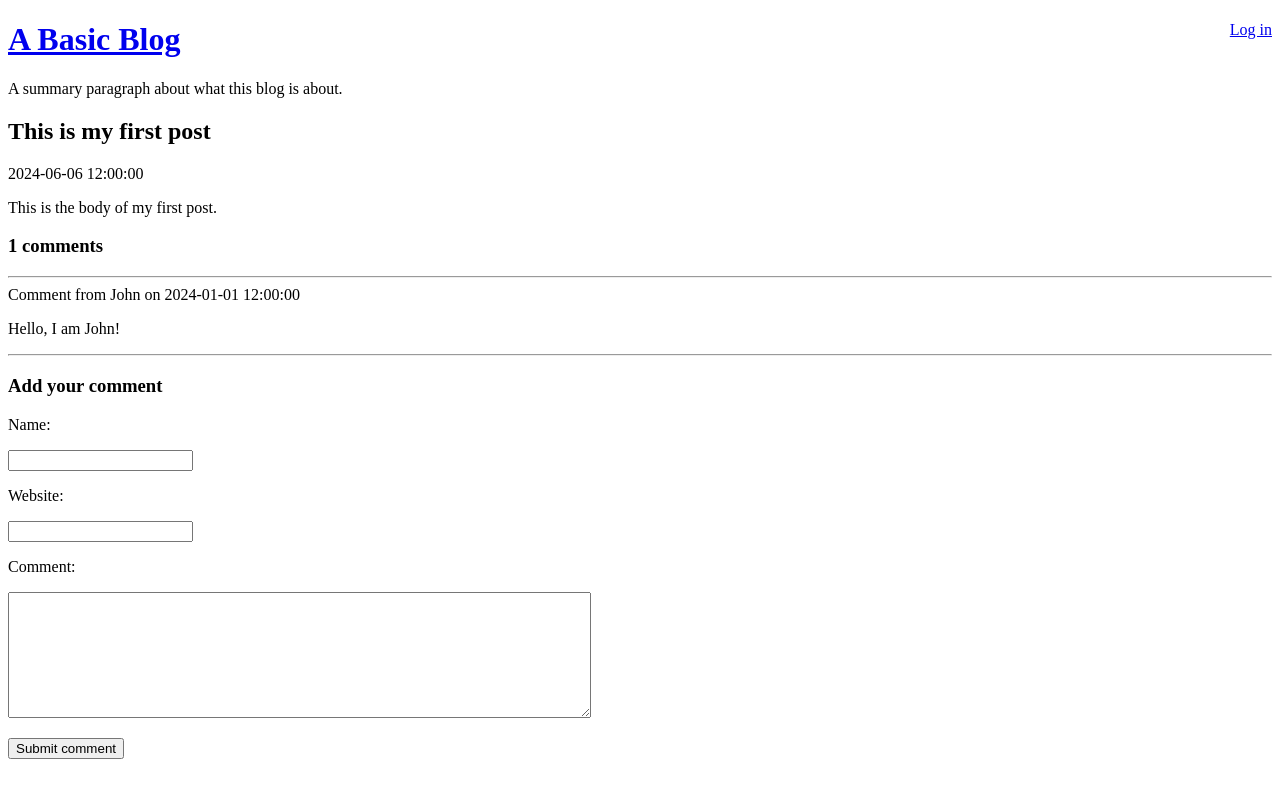
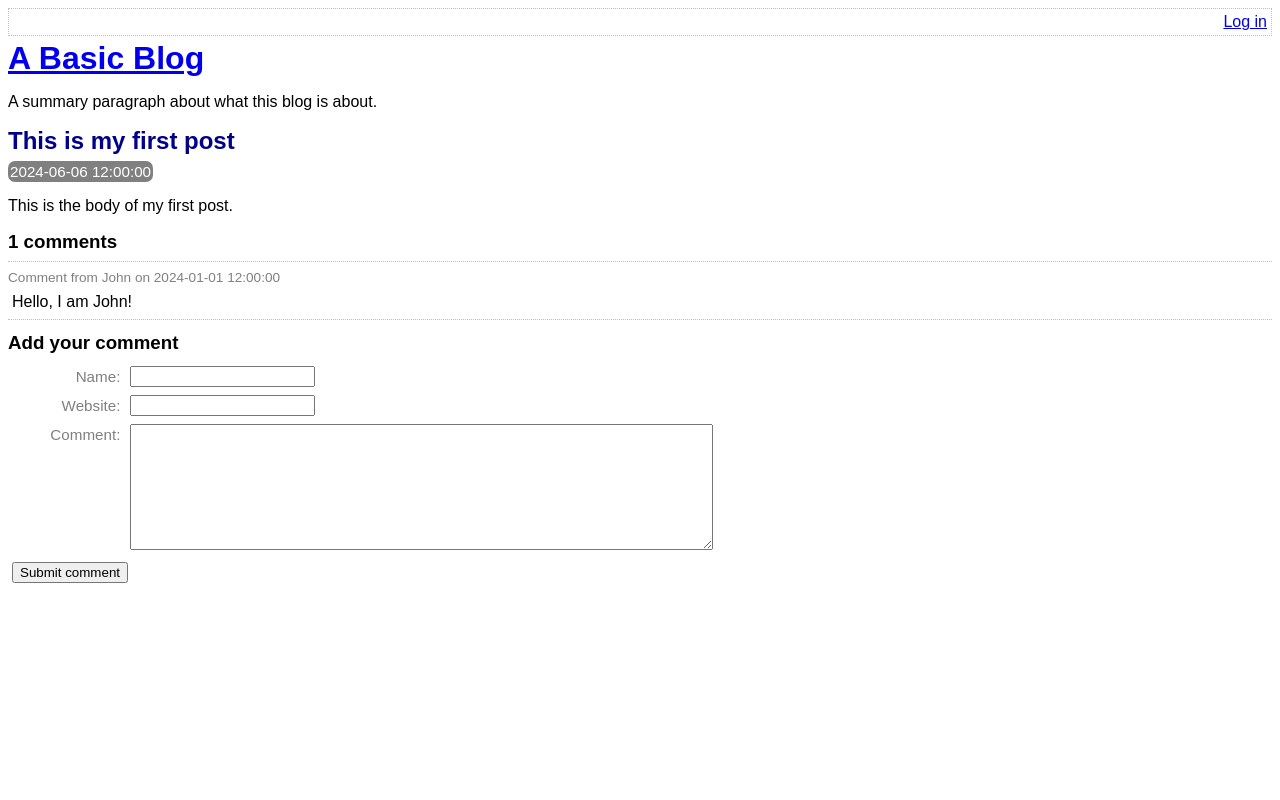
Before and after one commit to Linielt/php-blog, a PHP site: page /view-post.php?post_id=1 in a window 1280 px wide. Run offline with PHP 8.4, Linux system fonts and the light colour scheme; data comes from the database, SQL or seed files in the repository; both versions use the stored data as it was after the commit.

Commit message:
Moved all styling to stylesheet.css, added foreign keys and restricted access to certain uris

```diff
--- a/config.php
+++ b/config.php
@@ -4,7 +4,7 @@ return [
     "host" => "127.0.0.1",
     "port" => "3306",
     "username" => "root",
-    "pass" => "the_admin_01",
+    "pass" => "",
     "db" => "blog",
     "options" => [
         PDO::ATTR_ERRMODE            => PDO::ERRMODE_EXCEPTION,
--- a/lib/common.php
+++ b/lib/common.php
@@ -22,9 +22,8 @@ function htmlEscape($html)
     return htmlspecialchars($html, ENT_HTML5, "UTF-8");
 }
 
-function countCommentsForPost($postId)
+function countCommentsForPost(PDO $pdo, $postId)
 {
-    $pdo = getPDO();
     $sql = "
     SELECT COUNT(*) AS c
     FROM comment
@@ -37,9 +36,8 @@ function countCommentsForPost($postId)
     return (int) $stmt->fetchColumn();
 }
 
-function getCommentsForPost($postId)
+function getCommentsForPost(PDO $pdo, $postId)
 {
-    $pdo = getPDO();
     $sql = "
     SELECT id, name, text, created_at, website
     FROM comment
--- a/login.php
+++ b/login.php
@@ -26,9 +26,8 @@ if ($_POST)
 <!DOCTYPE html>
 <html lang="en">
 <head>
-    <meta charset="utf-8">
     <title>A Basic Blog | Login</title>
-    <meta name="viewport" content="width=device-width, initial-scale=1">
+    <?php require "partials/head.php" ?>
 </head>
 <body>
     <header>
@@ -36,7 +35,7 @@ if ($_POST)
     </header>
 
     <?php if ($username): ?>
-        <div style="border: 1px solid #ff6666; padding: 6px">
+        <div class="error box">
             The username or password is incorrect, try again
         </div>
     <?php endif ?>
--- a/partials/comment-form.php
+++ b/partials/comment-form.php
@@ -1,8 +1,7 @@
 <?php ?>
-<hr />
 
 <?php if ($errors): ?>
-    <div style="border: 1px solid #ff6666; padding: 6px;">
+    <div class="error box comment-margin">
         <ul>
         <?php foreach ($errors as $error): ?>
             <li><?= $error ?></li>
@@ -13,8 +12,8 @@
 
 <h3>Add your comment</h3>
 
-<form method="post">
-    <p>
+<form method="post" class="comment-form">
+    <div>
         <label for="comment-name">Name:</label>
         <div>
             <input
@@ -24,8 +23,8 @@
                 value="<?= htmlEscape($commentData["name"]) ?>"
                 required />
         </div>
-    </p>
-    <p>
+    </div>
+    <div>
         <label for="comment-website">Website:</label>
         <div>
             <input type="text"
@@ -35,8 +34,8 @@
                    required
             />
         </div>
-    </p>
-    <p>
+    </div>
+    <div>
         <label for="comment-text">Comment:</label>
         <div>
         <textarea id="comment-text"
@@ -47,7 +46,9 @@
             <?= htmlEscape($commentData["text"])?>
         </textarea>
         </div>
-    </p>
+    </div>
 
-    <input type="submit" value="Submit comment" />
+    <div>
+        <input type="submit" value="Submit comment" />
+    </div>
 </form>
--- /dev/null
+++ b/partials/head.php
@@ -0,0 +1,3 @@
+<meta charset="utf-8">
+<meta name="viewport" content="width=device-width, initial-scale=1">
+<link rel="stylesheet" type="text/css" href="../stylesheets/stylesheet.css" />
--- a/partials/header.php
+++ b/partials/header.php
@@ -1,13 +1,14 @@
-<div style="float: right">
-    <?php if (isLoggedIn()): ?>
-        Hello <?= htmlEscape(getAuthUser()) ?>
-        <a href="../logout.php">Log out</a>
-    <?php else: ?>
-        <a href="../login.php">Log in</a>
-    <?php endif ?>
+<div class="top-menu">
+    <div class="menu-options">
+        <?php if (isLoggedIn()): ?>
+            <a href="logout.php">Log out</a>
+        <?php else: ?>
+            <a href="login.php">Log in</a>
+        <?php endif; ?>
+    </div>
 </div>
 
-<a href="../index.php">
+<a href="index.php">
     <h1>A Basic Blog</h1>
 </a>
 <p>A summary paragraph about what this blog is about.</p>
--- /dev/null
+++ b/stylesheets/stylesheet.css
@@ -0,0 +1,99 @@
+.box {
+    border: 1px dotted silver;
+    border-radius: 5px;
+    padding: 4px;
+}
+.error {
+    background-color: #ff6666;
+}
+.success {
+    background-color: #88ff88;
+}
+
+.box ul {
+    margin: 4px;
+    padding-left: 14px;
+}
+
+.box ul li {
+    margin-bottom: 2px;
+}
+
+.install-password {
+    font-size: 1.2em;
+}
+
+.top-menu {
+    border: 1px dotted silver;
+    min-height: 18px;
+    padding: 4px;
+    margin-bottom: 4px;
+}
+
+.menu-options {
+    float: right;
+}
+
+h1, h2, h3 {
+    margin-top: 0;
+    margin-bottom: 8px;
+}
+
+body {
+    font-family: sans-serif;
+}
+
+.post-synopsis {
+    padding-bottom: 8px;
+    border-bottom: 1px dotted silver;
+    margin-bottom: 20px;
+}
+
+.post-synopsis h2, .post h2 {
+    color: darkblue;
+}
+
+.post .date, .post-synopsis .meta {
+    color: white;
+    background-color: grey;
+    border-radius: 7px;
+    padding: 2px;
+    display: inline;
+    font-size: 0.95em;
+}
+
+.comment .comment-metadata {
+    font-size: 0.85em;
+    color: grey;
+    border-top: 1px dotted silver;
+    padding-top: 8px;
+}
+
+.comment-body p {
+    margin: 8px 4px;
+}
+
+.comment-list {
+    border-bottom: 1px dotted silver;
+    margin-bottom: 12px;
+}
+
+.comment-margin {
+    margin-bottom: 8px;
+}
+
+.comment-form input,
+.comment-form textarea {
+    margin: 4px;
+}
+
+.comment-form label
+{
+    font-size: 0.95em;
+    margin: 6px;
+    width: 7em;
+    color: grey;
+    float: left;
+    text-align: right;
+    clear: left;
+}
--- a/view-post.php
+++ b/view-post.php
@@ -47,33 +47,31 @@ else
 <!DOCTYPE html>
 <html lang="en">
 <head>
-    <meta charset="utf-8">
-    <meta http-equiv="Content-Type" content="text/html" />
     <title>
         A Basic Blog | <?= htmlspecialchars($row["title"], ENT_HTML5, "UTF-8") ?>
     </title>
-    <meta name="viewport" content="width=device-width, initial-scale=1">
+    <?php require "partials/head.php" ?>
 </head>
 <body>
     <header>
         <?php require("./partials/header.php"); ?>
     </header>
 
-<article>
+    <article class="post">
         <h2>
             <?= htmlEscape($row["title"]) ?>
         </h2>
-    <div>
+        <div class="date">
             <?= htmlEscape($row["created_at"]) ?>
         </div>
         <p>
             <?= convertNewLinesToParagraphs($row["body"])?>
         </p>
 
-    <h3><?= countCommentsForPost($postId) ?> comments</h3>
+        <section class="comment-list">
+            <h3><?= countCommentsForPost($pdo, $postId) ?> comments</h3>
 
-    <?php foreach (getCommentsForPost($postId) as $comment): ?>
-        <hr />
+            <?php foreach (getCommentsForPost($pdo, $postId) as $comment): ?>
                 <div class="comment">
                     <div class="comment-metadata">
                         Comment from
@@ -86,6 +84,7 @@ else
                     </div>
                 </div>
             <?php endforeach; ?>
+        </section>
     </article>
 
     <?php require("./partials/comment-form.php"); ?>
```
Also changed, not shown: data/init.sql (+28 -17 lines), index.php (+9 -10 lines), install.php (+2 -5 lines), lib/install.php (+5 -4 lines), stylesheets/install.css (deleted, +0 -11 lines), .htaccess (added). Lines whose indentation alone changed are shown as unchanged.
